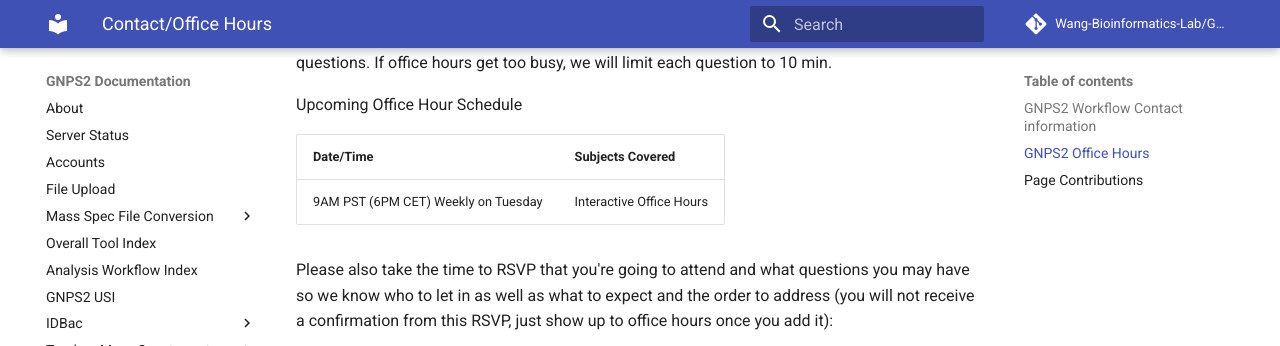
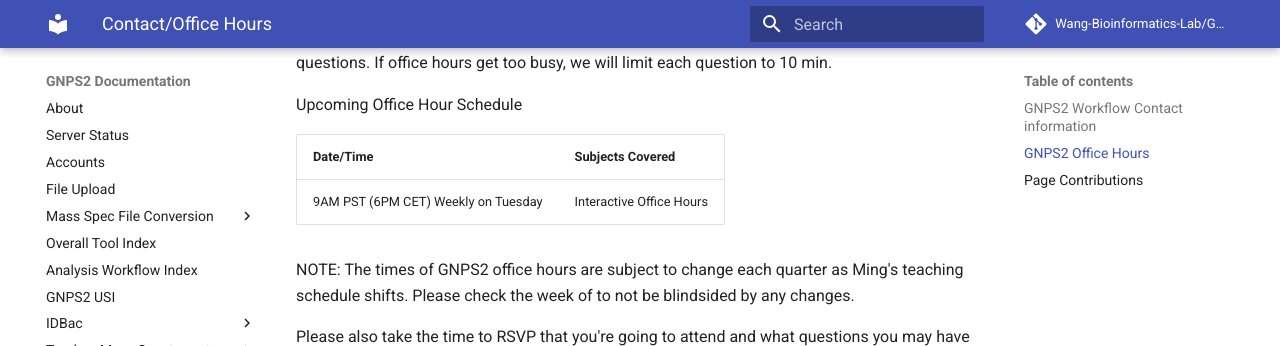
Before and after one commit to Wang-Bioinformatics-Lab/GNPS2_Documentation, an MkDocs documentation site: the page built from docs/contact.md, in a window 1280 px wide and 900 px high, scrolled down 508 px, cut to the strip 0-346 px from the top of the window. Built offline with MkDocs 1.6.1 and Material for MkDocs 9.7.7, drawn with Linux system fonts in a browser that asks for light colours; comment, search, counter and statistics services are not loaded.

Commit message:
Update contact.md

```diff
--- a/docs/contact.md
+++ b/docs/contact.md
@@ -16,6 +16,8 @@
 | ------------- |------------- |
 | 9AM PST (6PM CET) Weekly on Tuesday | Interactive Office Hours |
 
+NOTE: The times of GNPS2 office hours are subject to change each quarter as Ming's teaching schedule shifts. Please check the week of to not be blindsided by any changes.
+
 Please also take the time to RSVP that you're going to attend and what questions you may have so we know who to let in as well as what to expect and the order to address (you will not receive a confirmation from this RSVP, just show up to office hours once you add it):
 
 <iframe src="https://docs.google.com/forms/d/e/1FAIpQLSdOCaOmZ6Q5ggsmnQ414SSYBrshpX-Ibt4ENh2TPkQiBBR2qw/viewform?embedded=true" width="640" height="700" frameborder="0" marginheight="0" marginwidth="0">Loading…</iframe>
```
